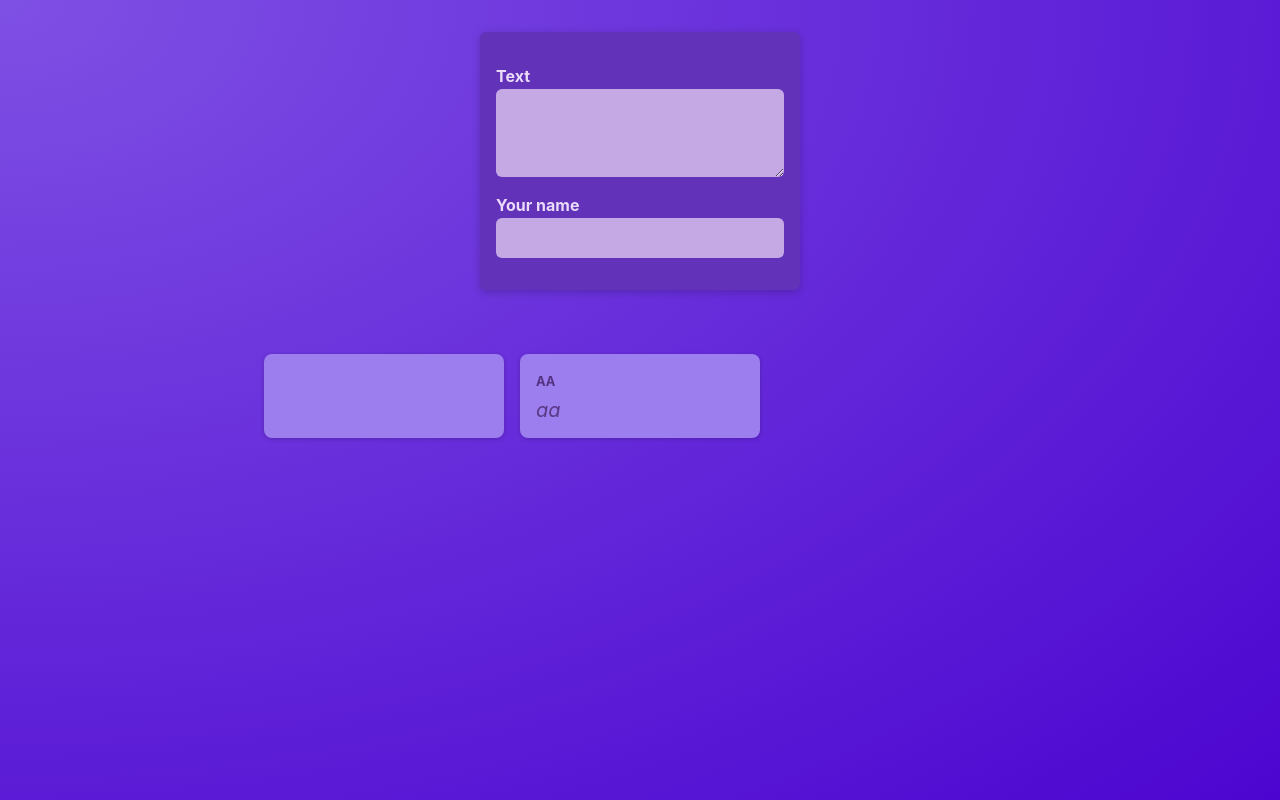
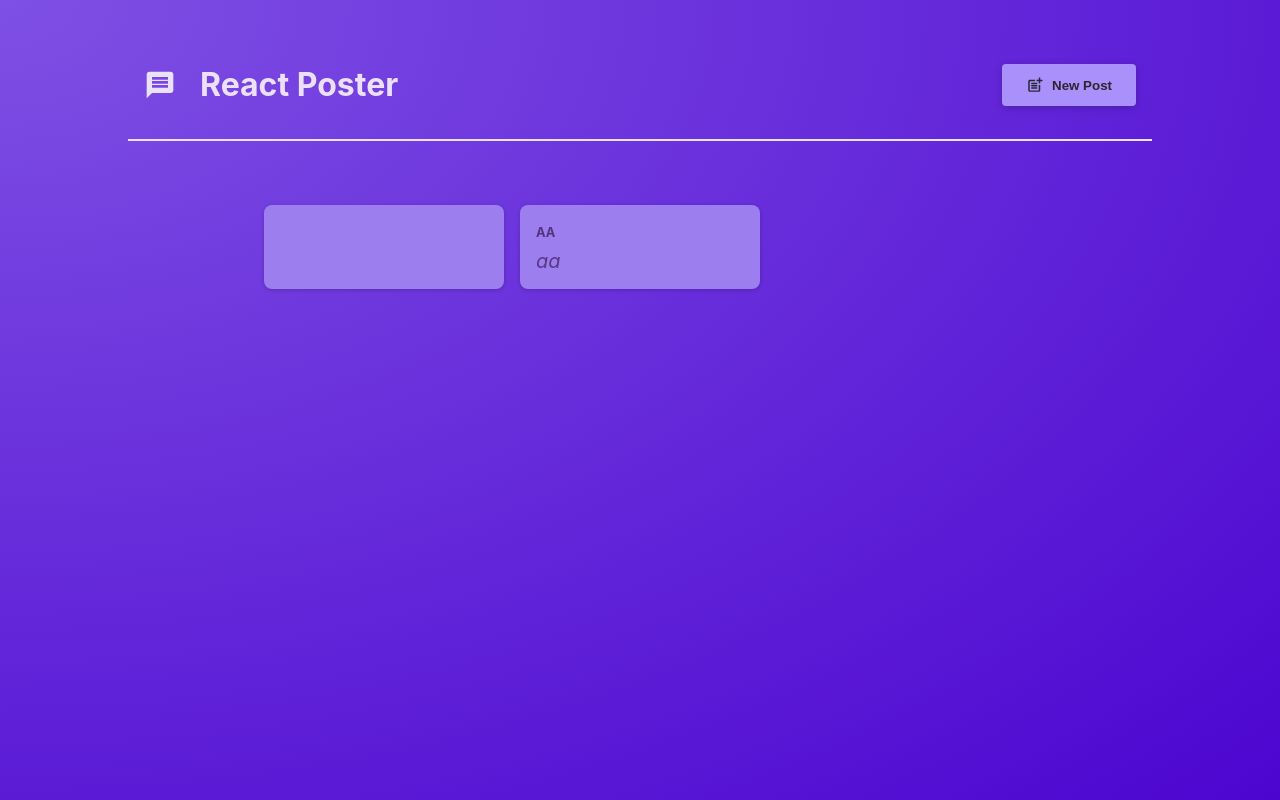
Before and after one commit to KT147/react-walkthrough, a React (Vite) app: page / in a window 1280 px wide. Built offline with nearby package versions, Linux system fonts and the light colour scheme.

Commit message:
modali tegemine

```diff
--- a/package.json
+++ b/package.json
@@ -10,7 +10,8 @@
   },
   "dependencies": {
     "react": "^18.2.0",
-    "react-dom": "^18.2.0"
+    "react-dom": "^18.2.0",
+    "react-icons": "^5.5.0"
   },
   "devDependencies": {
     "@types/react": "^18.0.17",
--- a/src/App.jsx
+++ b/src/App.jsx
@@ -1,10 +1,25 @@
+import MainHeader from "./components/MainHeader";
 import PostsList from "./components/PostsList";
+import { useState } from "react";
 
 
 function App() {
+
+  const [modalIsVisible, setModalIsVisible] = useState(false)
+
+  function hideModalHandler() {
+    setModalIsVisible(false)
+  }
+
+  function showModalHandler() {
+    setModalIsVisible(true)
+  }
+
+
   return(
     <main>
-      <PostsList />
+      <MainHeader onCreatePost={showModalHandler} />
+      <PostsList isPosting={modalIsVisible} onStopPosting={hideModalHandler} />
     </main>
   )
 }
--- /dev/null
+++ b/src/components/MainHeader.jsx
@@ -0,0 +1,22 @@
+import { MdPostAdd, MdMessage } from 'react-icons/md';
+
+import classes from './MainHeader.module.css';
+
+function MainHeader({ onCreatePost }) {
+  return (
+    <header className={classes.header}>
+      <h1 className={classes.logo}>
+        <MdMessage />
+        React Poster
+      </h1>
+      <p>
+        <button className={classes.button} onClick={onCreatePost}>
+          <MdPostAdd size={18} />
+          New Post
+        </button>
+      </p>
+    </header>
+  );
+}
+
+export default MainHeader;
--- /dev/null
+++ b/src/components/MainHeader.module.css
@@ -0,0 +1,36 @@
+.header {
+    /* padding: 2rem 10%; */
+    margin: 2rem 10%;
+    padding: 1rem;
+    text-align: center;
+    display: flex;
+    justify-content: space-between;
+    align-items: center;
+    border-bottom: 2px solid #ece1fa;
+  }
+
+  .logo {
+    font-size: 2rem;
+    display: flex;
+    gap: 1.5rem;
+    align-items: center;
+    color: #ece1fa;
+  }
+
+  .button {
+    display: inline-flex;
+    align-items: center;
+    gap: 0.5rem;
+    padding: 0.75rem 1.5rem;
+    background-color: #a990fb;
+    color: #2a2630;
+    border: none;
+    border-radius: 4px;
+    box-shadow: 0 2px 8px rgba(0, 0, 0, 0.2);
+    cursor: pointer;
+    font-weight: bold;
+  }
+
+  .button:hover {
+    background-color: #8c6cf7;
+  }
--- /dev/null
+++ b/src/components/Modal.jsx
@@ -0,0 +1,12 @@
+import classes from "./Modal.module.css";
+
+function Modal(props) {
+  return (
+    <>
+      <div className={classes.backdrop} onClick={props.onClose} />
+      <dialog open className={classes.modal}>{props.children}</dialog>
+    </>
+  );
+}
+
+export default Modal;
--- /dev/null
+++ b/src/components/Modal.module.css
@@ -0,0 +1,18 @@
+.backdrop {
+    position: fixed;
+    top: 0;
+    left: 0;
+    width: 100%;
+    height: 100vh;
+    background-color: rgba(0, 0, 0, 0.6);
+    z-index: 1;
+  }
+
+  .modal {
+    border: none;
+    border-radius: 6px;
+    box-shadow: 0 2px 8px rgba(0, 0, 0, 0.2);
+    padding: 0;
+    overflow: hidden;
+    z-index: 1;
+  }
--- a/src/components/NewPost.jsx
+++ b/src/components/NewPost.jsx
@@ -14,6 +14,10 @@
         <label htmlFor="name">Your name</label>
         <input type="text" id="name" required onChange={props.onAuthorChange} />
       </p>
+      <p className={classes.actions}>
+        <button>Cancel</button>
+        <button>Submit</button>
+      </p>
     </form>
   );
 }
--- a/src/components/NewPost.module.css
+++ b/src/components/NewPost.module.css
@@ -2,9 +2,6 @@
     background-color: #6233b9;
     padding: 1rem;
     width: 20rem;
-    margin: 2rem auto;
-    border-radius: 6px;
-    box-shadow: 0 2px 8px rgba(0, 0, 0, 0.2);
   }
 
   .form label {
--- a/src/components/PostsList.jsx
+++ b/src/components/PostsList.jsx
@@ -2,11 +2,12 @@
 import NewPost from "./NewPost";
 import Post from "./Post";
 import classes from "./PostList.module.css";
+import Modal from "./Modal";
 
-function PostsList() {
+function PostsList(props) {
+  const [writtenText, setWrittenText] = useState();
+  const [writtenAuthor, setWrittenAuthor] = useState();
 
-  const [writtenText, setWrittenText] = useState();
-  const [writtenAuthor, setWrittenAuthor] = useState()
 
   function changeTextHandler(event) {
     setWrittenText(event.target.value);
@@ -18,7 +19,13 @@
 
   return (
     <>
-      <NewPost onTextChange={changeTextHandler} onAuthorChange={changeAuthorHandler}/>
+      {props.isPosting && <Modal onClose={props.onStopPosting}>
+        <NewPost
+          onTextChange={changeTextHandler}
+          onAuthorChange={changeAuthorHandler}
+        />
+      </Modal>}
+
       <ul className={classes.posts}>
         <Post author={writtenAuthor} text={writtenText} />
         <Post author="aa" text="aa" />
```
Also changed, not shown: 1 other file (tests, documents, lock files or other folders).
